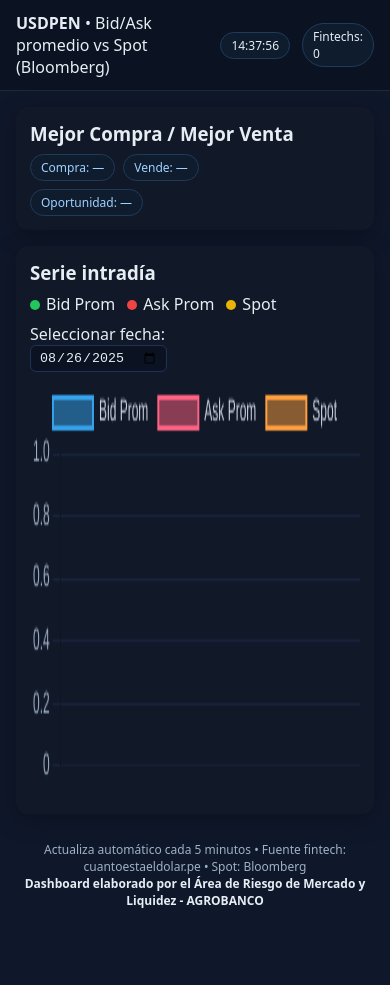
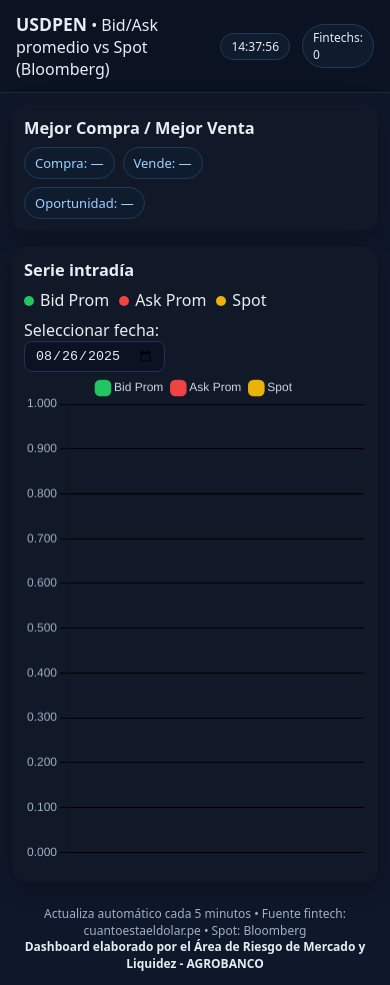
Before and after one commit to plastiwer-blip/usd-dashboard, a website: page index.html in a window 390 px wide. Before the commit the page ends 922 px from the top, so only its background shows below. Drawn offline with nearby package versions, Linux system fonts and the light colour scheme; no server answers.

Commit message:
index.html

```diff
--- a/index.html
+++ b/index.html
@@ -1,4 +1,3 @@
-
 <!doctype html>
 <html lang="es">
 <head>
@@ -7,24 +6,60 @@
   <title>USDPEN • Bid/Ask promedio vs Spot</title>
   <script src="https://cdn.jsdelivr.net/npm/chart.js"></script>
   <script src="/socket.io/socket.io.js"></script>
+
   <style>
-    :root { --bg:#0f172a; --card:#111827; --text:#e6edf3; --muted:#9fb1c6; }
-    html,body{margin:0;background:var(--bg);color:var(--text);font-family:system-ui,-apple-system,Segoe UI,Roboto,Ubuntu,Helvetica,Arial,sans-serif}
-    header{display:flex;justify-content:space-between;align-items:center;padding:12px 16px;border-bottom:1px solid #1f2937;background:#0b1222}
+    :root {
+      --bg:#0f172a; --card:#111827; --text:#e6edf3; --muted:#9fb1c6;
+      --grid:#18233d; --pill:#0f1c2e; --pill-b:#1f3b5c;
+      --bid:#22c55e; --ask:#ef4444; --spot:#eab308;
+    }
+
+    html,body{margin:0;background:var(--bg);color:var(--text);
+      font-family:system-ui,-apple-system,Segoe UI,Roboto,Ubuntu,Helvetica,Arial,sans-serif;
+      overflow-x:hidden;
+    }
+    header{display:flex;justify-content:space-between;align-items:center;
+      padding:12px 16px;border-bottom:1px solid #1f2937;background:#0b1222}
     .badge{background:#0f1c2e;border:1px solid #1f3b5c;border-radius:999px;padding:4px 10px;font-size:12px}
     .container{max-width:1100px;margin:0 auto;padding:16px}
     .grid{display:grid;gap:16px;grid-template-columns:1fr}
     .card{background:var(--card);border-radius:12px;padding:14px;box-shadow:0 6px 24px rgba(0,0,0,.25)}
     .stats{display:flex;gap:8px;flex-wrap:wrap;margin-top:8px}
-    .pill{display:inline-block;padding:4px 10px;border-radius:999px;background:#0f1c2e;color:#9fd1ff;border:1px solid #1f3b5c;font-size:12px}
-    .legend{display:flex;gap:12px;margin:8px 0 6px}
+    .pill{display:inline-block;padding:6px 12px;border-radius:999px;background:var(--pill);color:#9fd1ff;border:1px solid var(--pill-b);font-size:13px}
+    .legend{display:flex;gap:12px;margin:8px 0 6px;flex-wrap:wrap}
     .dot{width:10px;height:10px;border-radius:50%;display:inline-block;margin-right:6px;}
-    .dot-bid{background:#22c55e}.dot-ask{background:#ef4444}.dot-spot{background:#eab308}
-    footer{text-align:center;color:#9fb1c6;padding:12px;font-size:12px;line-height:1.4}
-    canvas{width:100% !important;height:420px !important}
+    .dot-bid{background:var(--bid)} .dot-ask{background:var(--ask)} .dot-spot{background:var(--spot)}
+    footer{text-align:center;color:var(--muted);padding:12px;font-size:12px;line-height:1.4}
     label{display:block;margin-top:8px}
-    input[type="date"]{padding:4px 8px;border-radius:6px;border:1px solid #213259;background:#0b1222;color:#e6edf3}
-    @media (min-width: 900px){ .grid{ grid-template-columns:1fr } }
+    input[type="date"]{padding:6px 10px;border-radius:8px;border:1px solid #213259;background:#0b1222;color:var(--text)}
+
+    /* ====== Responsive (portrait) ====== */
+    @media (orientation: portrait) {
+      .container{padding:12px}
+      .card{padding:12px;border-radius:14px}
+      h3{font-size:clamp(16px,4.2vw,20px);margin:0 0 8px}
+      header strong{font-size:clamp(16px,4.5vw,20px)}
+      .badge{font-size:12px;padding:4px 10px}
+      .pill{font-size:13px;padding:6px 10px}
+      .legend{gap:10px}
+      /* El chart toma altura real de pantalla */
+      .chart-wrap{
+        height:58vh;              /* ajusta 55–65 según prefieras */
+        min-height:320px;
+        width:100%;
+      }
+      .chart-wrap canvas{
+        width:100% !important;
+        height:100% !important;
+        display:block;
+      }
+    }
+
+    /* Muy angosto */
+    @media (max-width: 380px){
+      .pill{font-size:12px;padding:5px 8px}
+      input[type="date"]{font-size:13px}
+    }
   </style>
 </head>
 <body>
@@ -39,7 +74,7 @@
 <div class="container">
   <div class="grid">
     <div class="card">
-      <h3 style="margin:0 0 8px">Mejor Compra / Mejor Venta</h3>
+      <h3>Mejor Compra / Mejor Venta</h3>
       <div class="stats" id="best-trades">
         <span class="pill">Compra: —</span>
         <span class="pill">Vende: —</span>
@@ -50,7 +85,7 @@
     </div>
 
     <div class="card">
-      <h3 style="margin:0 0 8px">Serie intradía</h3>
+      <h3>Serie intradía</h3>
       <div class="legend">
         <span><span class="dot dot-bid"></span>Bid Prom</span>
         <span><span class="dot dot-ask"></span>Ask Prom</span>
@@ -59,7 +94,12 @@
 
       <label for="fechaSelector">Seleccionar fecha:</label>
       <input type="date" id="fechaSelector" />
-      <canvas id="chart"></canvas>
+
+      <!-- 👇 El canvas ahora vive en un wrapper de altura flexible -->
+      <div class="chart-wrap">
+        <canvas id="chart"></canvas>
+      </div>
+
       <div class="stats" id="stats"></div>
     </div>
   </div>
@@ -75,22 +115,47 @@ const socket = io();
 let liveSeries = [];
 const labels = [], bidData = [], askData = [], spotData = [];
 
+/* ====== Chart ====== */
 const ctx = document.getElementById('chart').getContext('2d');
 const chart = new Chart(ctx, {
   type: 'line',
-  data: { labels, datasets:[
-    { label:'Bid Prom', data: bidData, borderWidth:2, tension:0.2 },
-    { label:'Ask Prom', data: askData, borderWidth:2, tension:0.2 },
-    { label:'Spot', data: spotData, borderWidth:2, tension:0.2 }
-  ]},
+  data: {
+    labels,
+    datasets:[
+      { label:'Bid Prom', data: bidData, borderWidth:2, tension:0.2,
+        borderColor:getComputedStyle(document.documentElement).getPropertyValue('--bid').trim(),
+        pointBackgroundColor:getComputedStyle(document.documentElement).getPropertyValue('--bid').trim(),
+        pointRadius:2, pointHoverRadius:4 },
+      { label:'Ask Prom', data: askData, borderWidth:2, tension:0.2,
+        borderColor:getComputedStyle(document.documentElement).getPropertyValue('--ask').trim(),
+        pointBackgroundColor:getComputedStyle(document.documentElement).getPropertyValue('--ask').trim(),
+        pointRadius:2, pointHoverRadius:4 },
+      { label:'Spot', data: spotData, borderWidth:2, tension:0.2,
+        borderColor:getComputedStyle(document.documentElement).getPropertyValue('--spot').trim(),
+        pointBackgroundColor:getComputedStyle(document.documentElement).getPropertyValue('--spot').trim(),
+        pointRadius:2, pointHoverRadius:4 }
+    ]
+  },
   options: {
-    animation: false,
-    interaction: { mode:'nearest', intersect:false },
-    plugins: { legend:{labels:{color:'#cdd6e3'}}, tooltip:{enabled:true} },
-    scales: { x:{ticks:{color:'#9fb1c6'}, grid:{color:'#18233d'}}, y:{ticks:{color:'#9fb1c6'}, grid:{color:'#18233d'}} }
+    responsive:true,
+    maintainAspectRatio:false,    // ← clave para usar la altura del wrapper
+    animation:false,
+    interaction:{ mode:'nearest', intersect:false },
+    plugins:{
+      legend:{ labels:{ color:'#cdd6e3', boxWidth:10, usePointStyle:true, pointStyle:'rectRounded' }},
+      tooltip:{ enabled:true }
+    },
+    scales:{
+      x:{ ticks:{ color:'#9fb1c6', maxRotation:0, autoSkip:true }, grid:{ color: 'var(--grid)' }},
+      y:{ ticks:{ color:'#9fb1c6', callback:v=>Number(v).toFixed(3) }, grid:{ color:'var(--grid)' }}
+    }
   }
 });
 
+// Resize suave al rotar el teléfono
+window.addEventListener('orientationchange', () => setTimeout(() => chart.resize(), 250));
+
+/* ====== helpers ====== */
 function formatTs(ts){
   const d=new Date(ts);
   const yyyy=d.getFullYear();
@@ -107,9 +172,9 @@ function renderSeries(series){
   series.forEach(pt=>{
     const f=formatTs(pt.timestamp||pt.ts);
     labels.push(f.ts);
-    bidData.push(pt.bid_avg||null);
-    askData.push(pt.ask_avg||null);
-    spotData.push(pt.spot||null);
+    bidData.push(pt.bid_avg??null);
+    askData.push(pt.ask_avg??null);
+    spotData.push(pt.spot??null);
   });
   chart.update();
 
@@ -128,15 +193,15 @@ function renderSeries(series){
         `<span class="pill">Compra: <b>${last.bestBuy.name}</b> (${fmt(last.bestBuy.buy)})</span>
          <span class="pill">Venta: <b>${last.bestSell.name}</b> (${fmt(last.bestSell.sell)})</span>`;
 
-      // ⚡ Lógica de “Oportunidad” (arbitraje simple entre mejor compra vs mejor venta)
+      // Arbitraje simple
       const buy = Number(last.bestBuy.buy);
       const sell = Number(last.bestSell.sell);
       const arbitrageDiv = document.getElementById('arbitrage-alert');
       if(Number.isFinite(buy) && Number.isFinite(sell) && sell > buy){
         const profit1000  = ((sell - buy) * 1000).toFixed(2);
         const profit10000 = ((sell - buy) * 10000).toFixed(2);
-        arbitrageDiv.innerHTML = `<span class="pill" style="background:#22c55e;color:#00131f;">
-          Arbitraje: Sí 💰 Ganancia por 1,000 USD: ${profit1000} PEN, por 10,000 USD: ${profit10000} PEN
+        arbitrageDiv.innerHTML = `<span class="pill" style="background:var(--bid);color:#00131f;">
+          Arbitraje: Sí 💰 +${profit1000} (x1,000 USD) | +${profit10000} (x10,000 USD)
         </span>`;
       } else {
         arbitrageDiv.innerHTML = `<span class="pill">Oportunidad: —</span>`;
@@ -149,40 +214,37 @@ function filterByDate(fecha){
   return liveSeries.filter(pt=>formatTs(pt.timestamp||pt.ts).date===fecha);
 }
 
+/* ====== fecha default: hoy ====== */
 const fechaSelector=document.getElementById('fechaSelector');
 const hoy=new Date();
 fechaSelector.value=`${hoy.getFullYear()}-${String(hoy.getMonth()+1).padStart(2,'0')}-${String(hoy.getDate()).padStart(2,'0')}`;
-
 fechaSelector.addEventListener('change',()=>{
   const selectedDate=fechaSelector.value;
   if(!selectedDate) return;
   renderSeries(filterByDate(selectedDate));
 });
 
-function pushPoint(pt){
+/* ====== socket ====== */
+const fintechBadge = document.getElementById('fintech-count');
+
+socket.on('boot',series=>{
+  liveSeries=series||[];
+  renderSeries(filterByDate(fechaSelector.value));
+  const last = liveSeries[liveSeries.length-1];
+  if(last) fintechBadge.textContent = `Fintechs: ${last.sampleCount || 0}`;
+});
+
+socket.on('tick', pt => {
   liveSeries.push(pt);
   if(liveSeries.length>2000) liveSeries.shift();
   const today=new Date().toISOString().split('T')[0];
   if(!fechaSelector.value || fechaSelector.value===today){
     renderSeries(filterByDate(today));
   }
-}
-
-socket.on('boot',series=>{
-  liveSeries=series||[];
-  renderSeries(filterByDate(fechaSelector.value));
-  const last = liveSeries[liveSeries.length-1];
-  if(last){
-    document.getElementById('fintech-count').textContent = `Fintechs: ${last.sampleCount || 0}`;
-  }
+  fintechBadge.textContent = `Fintechs: ${pt.sampleCount || 0}`;
 });
 
-socket.on('tick', pt => {
-  pushPoint(pt);
-  document.getElementById('fintech-count').textContent = `Fintechs: ${pt.sampleCount || 0}`;
-});
-
-// Reloj
+/* ====== reloj ====== */
 setInterval(()=>{
   const d=new Date();
   document.getElementById('clock').textContent=
```
